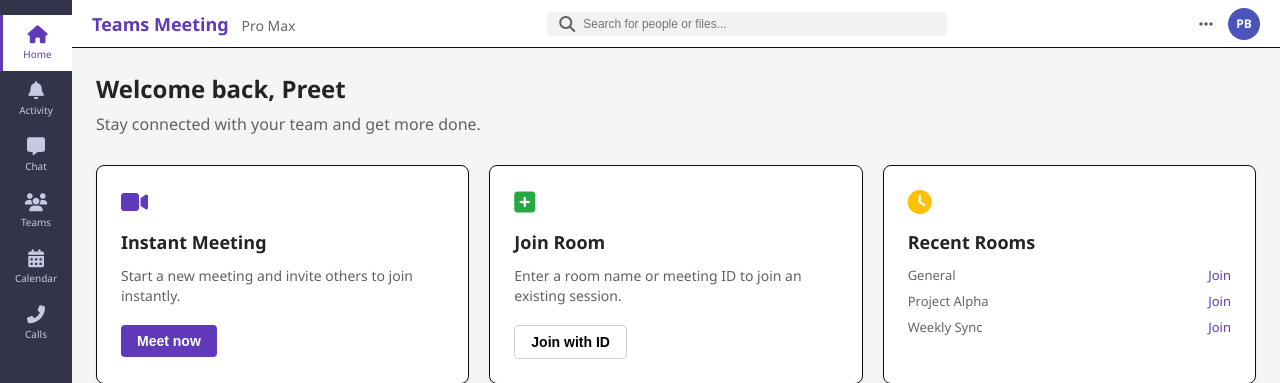
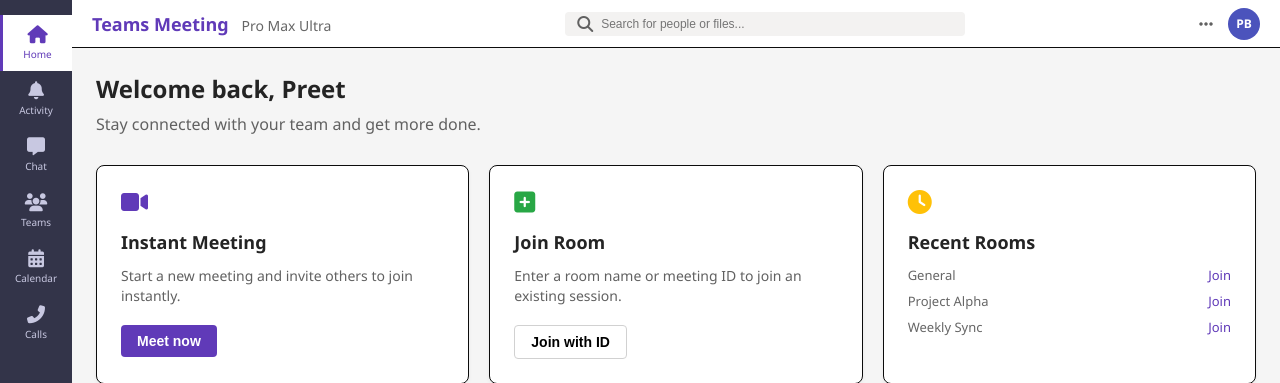
Before and after one commit to preetbiswal04/livekit_online_video_meet, a Flask app: page / in a window 1280 px wide. Shown: the top 383 px of the page. Run offline with Flask 3, Linux system fonts and the light colour scheme; some libraries are stand-ins or nearby versions.

Commit message:
Pro Max Ultra testing

```diff
--- a/templates/index.html
+++ b/templates/index.html
@@ -480,7 +480,7 @@
     <div id="app-shell">
         <header>
             <div style="font-weight: bold; color: var(--teams-purple); font-size: 18px;"> Teams Meeting <span
-                    style="font-weight: normal; color: #666; font-size: 14px; margin-left: 8px;">Pro Max</span></div>
+                    style="font-weight: normal; color: #666; font-size: 14px; margin-left: 8px;">Pro Max Ultra</span></div>
             <div class="search-bar">
                 <i class="fas fa-search"></i>
                 <input type="text" placeholder="Search for people or files...">
```
